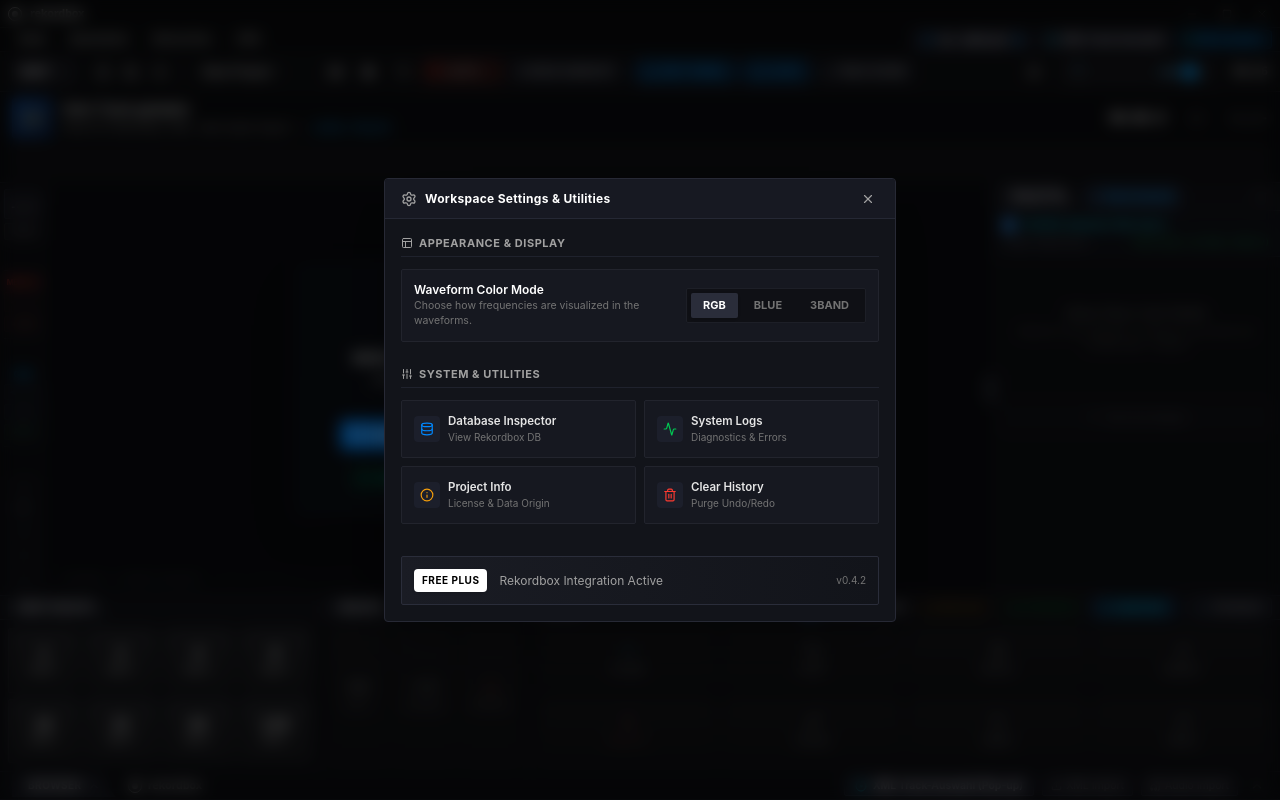
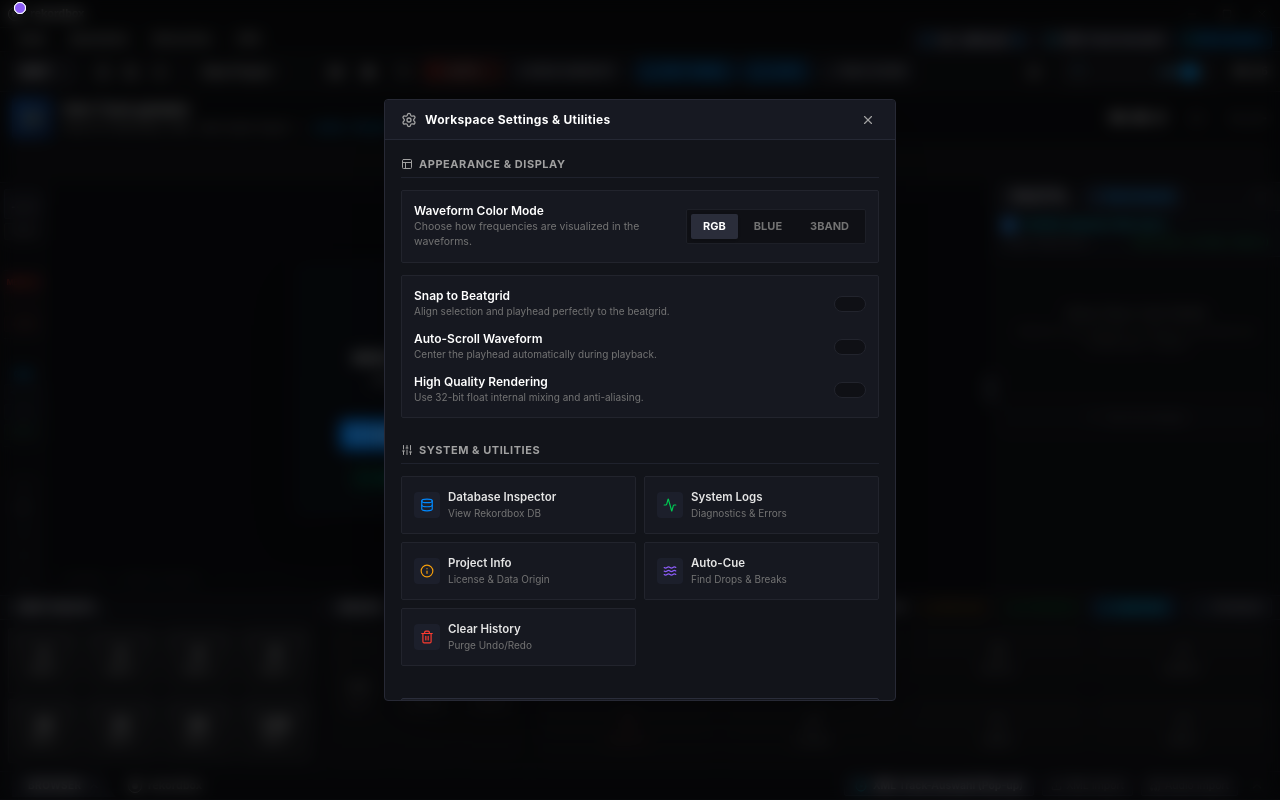
Before and after one commit to Airdox/airdox_editor, a React (Vite) app: page / in a window 1280 px wide. Both pictures are taken after a click on the button 1034 px from the left and 71 px from the top of the page. Built offline with nearby package versions, Linux system fonts and the light colour scheme; a web font is replaced by a local one.

Commit message:
feat: Add Auto-Cue generation and expand settings modal

```diff
--- a/src/App.tsx
+++ b/src/App.tsx
@@ -60,7 +60,7 @@ import { useEditAssistant } from './hooks/useEditAssistant';
 import { logger } from './utils/logger';
 import { ChatbotPalette } from './components/ChatbotPalette';
 import { ChatbotAction, TrackEditorContext } from './types/chatbot';
-import { analyzeTrackForMixIn } from './audio/mixAnalysis';
+import { analyzeTrackForMixIn, generateAutoCuesForTrack } from './audio/mixAnalysis';
 import {
   cloneAudioBuffer,
   executeCopy,
@@ -275,6 +275,9 @@ export default function App() {  // Project state - Stringent Empty Project (Mas
   const [feedbackTelemetry, setFeedbackTelemetry] = useState<OperationTelemetry | null>(null);
   const [feedbackModalOpen, setFeedbackModalOpen] = useState<boolean>(false);
   const [settingsModalOpen, setSettingsModalOpen] = useState<boolean>(false);
+  const [autoScroll, setAutoScroll] = useState<boolean>(true);
+  const [highQualityRendering, setHighQualityRendering] = useState<boolean>(true);
+  const [snapToBeatgrid, setSnapToBeatgrid] = useState<boolean>(true);
   const [systemLogModalOpen, setSystemLogModalOpen] = useState<boolean>(false);
   const [clearHistoryModalOpen, setClearHistoryModalOpen] = useState<boolean>(false);
   const [editAssistantModalOpen, setEditAssistantModalOpen] = useState<boolean>(false);
@@ -855,6 +858,29 @@ export default function App() {  // Project state - Stringent Empty Project (Mas
   };
 
   // BEAT SELECT handler (1, 2, 4, 8, 16, 32, 64, 128 beats)
+  const handleAutoCue = useCallback(() => {
+    if (!activeTrack) return;
+    try {
+      const newCues = generateAutoCuesForTrack(activeTrack);
+
+      if (newCues.length > 0) {
+        setTracks(prev => prev.map(t => {
+          if (t.id === activeTrack.id) {
+            return {
+              ...t,
+              cues: [...t.cues, ...newCues].sort((a, b) => a.position - b.position)
+            };
+          }
+          return t;
+        }));
+
+        logger.info(`Auto-Cue: Generierte ${newCues.length} neue Cue-Punkte (Drops & Breaks) für "${activeTrack.title}"`);
+      }
+    } catch (err: any) {
+      logger.error(`Fehler bei Auto-Cue Generierung: ${err.message}`);
+    }
+  }, [activeTrack]);
+
   const handleBeatSelect = (beats: number) => {
     if (!activeTrack) return;
     const bg = activeTrack.beatGrid;
@@ -2542,8 +2568,18 @@ export default function App() {  // Project state - Stringent Empty Project (Mas
         onOpenDatabaseInspector={() => setDbExtractionModalOpen(true)}
         onOpenSystemLogs={() => setSystemLogModalOpen(true)}
         onClearHistory={() => setClearHistoryModalOpen(true)}
+        onAutoCue={() => {
+          handleAutoCue();
+          setSettingsModalOpen(false);
+        }}
         waveformMode={waveformMode}
         onSetWaveformMode={setWaveformMode}
+        snapToBeatgrid={snapToBeatgrid}
+        onSetSnapToBeatgrid={setSnapToBeatgrid}
+        autoScroll={autoScroll}
+        onSetAutoScroll={setAutoScroll}
+        highQualityRendering={highQualityRendering}
+        onSetHighQualityRendering={setHighQualityRendering}
       />
       {activeTrack && (
         <>
--- a/src/audio/mixAnalysis.ts
+++ b/src/audio/mixAnalysis.ts
@@ -526,3 +526,64 @@ export function createCueForMixIn(
     origin: DataOrigin.USER_EDIT,
   };
 }
+
+/**
+ * Generates Cue Points at prominent track locations (Drops, Breakdowns)
+ * using the phrase structure and energy analysis.
+ */
+export function generateAutoCuesForTrack(track: TrackModel): CuePoint[] {
+  const phrases = resolveTrackPhrases(track);
+  const newCues: CuePoint[] = [];
+  let hotCueIndex = 0; // A, B, C, D...
+  const letters = ['A', 'B', 'C', 'D', 'E', 'F', 'G', 'H'];
+  const colors = {
+    DROP: '#ef4444', // Red
+    CHORUS: '#f59e0b', // Amber
+    BREAKDOWN: '#8b5cf6', // Purple
+    UP: '#10b981', // Green
+  };
+
+  phrases.forEach((phrase) => {
+    // Only target Drops, Breakdowns, Chorus, or Build-ups
+    if (['DROP', 'BREAKDOWN', 'CHORUS', 'UP'].includes(phrase.name)) {
+      if (hotCueIndex < 8) {
+        const slotLetter = letters[hotCueIndex];
+        const color = colors[phrase.name as keyof typeof colors] || '#0088ff';
+        const label = phrase.name === 'BREAKDOWN' ? 'BREAK' : phrase.name;
+
+        newCues.push({
+          id: `auto-cue-${Date.now()}-${phrase.startBar}-${Math.random()}`,
+          name: `${label} (Bar ${phrase.startBar})`,
+          type: 'HOT_CUE',
+          hotCueNum: hotCueIndex,
+          letter: slotLetter,
+          position: phrase.startTime,
+          inMsec: Math.round(phrase.startTime * 1000),
+          barNumber: phrase.startBar,
+          beatNumber: 1,
+          comment: `Auto-generierter Cue-Punkt: ${phrase.name}`,
+          color,
+          origin: DataOrigin.ANALYSIS_CACHE,
+        });
+
+        // Also add a Memory Cue at the exact same location for CDJs
+        newCues.push({
+          id: `auto-cue-mem-${Date.now()}-${phrase.startBar}-${Math.random()}`,
+          name: `${label} (Bar ${phrase.startBar})`,
+          type: 'MEMORY',
+          position: phrase.startTime,
+          inMsec: Math.round(phrase.startTime * 1000),
+          barNumber: phrase.startBar,
+          beatNumber: 1,
+          comment: `Auto-generierter Memory-Cue: ${phrase.name}`,
+          color,
+          origin: DataOrigin.ANALYSIS_CACHE,
+        });
+
+        hotCueIndex++;
+      }
+    }
+  });
+
+  return newCues;
+}
--- a/src/components/Modals/WorkspaceSettingsModal.tsx
+++ b/src/components/Modals/WorkspaceSettingsModal.tsx
@@ -8,9 +8,16 @@ interface WorkspaceSettingsModalProps {
   onShowInfo: () => void;
   onOpenDatabaseInspector?: () => void;
   onOpenSystemLogs?: () => void;
+  onAutoCue?: () => void;
   onClearHistory?: () => void;
   waveformMode: WaveformMode;
   onSetWaveformMode: (mode: WaveformMode) => void;
+  snapToBeatgrid: boolean;
+  onSetSnapToBeatgrid: (val: boolean) => void;
+  autoScroll: boolean;
+  onSetAutoScroll: (val: boolean) => void;
+  highQualityRendering: boolean;
+  onSetHighQualityRendering: (val: boolean) => void;
 }
 
 export const WorkspaceSettingsModal: React.FC<WorkspaceSettingsModalProps> = ({
@@ -19,9 +26,16 @@ export const WorkspaceSettingsModal: React.FC<WorkspaceSettingsModalProps> = ({
   onShowInfo,
   onOpenDatabaseInspector,
   onOpenSystemLogs,
+  onAutoCue,
   onClearHistory,
   waveformMode,
   onSetWaveformMode,
+  snapToBeatgrid,
+  onSetSnapToBeatgrid,
+  autoScroll,
+  onSetAutoScroll,
+  highQualityRendering,
+  onSetHighQualityRendering,
 }) => {
   if (!isOpen) return null;
 
@@ -76,6 +90,41 @@ export const WorkspaceSettingsModal: React.FC<WorkspaceSettingsModalProps> = ({
                 ))}
               </div>
             </div>
+
+            <div className="bg-[#161820] border border-[#22242d] rounded-xs p-3 space-y-3">
+              <div className="flex items-center justify-between">
+                <div>
+                  <div className="text-xs font-semibold text-white">Snap to Beatgrid</div>
+                  <div className="text-[10px] text-neutral-500">Align selection and playhead perfectly to the beatgrid.</div>
+                </div>
+                <label className="flex items-center cursor-pointer">
+                  <input type="checkbox" className="sr-only peer" checked={snapToBeatgrid} onChange={(e) => onSetSnapToBeatgrid(e.target.checked)} />
+                  <div className="w-8 h-4 bg-[#0f1015] border border-[#22242d] peer-focus:outline-none rounded-full peer peer-checked:after:translate-x-full peer-checked:after:border-white after:content-[''] after:absolute after:top-[2px] after:left-[2px] after:bg-neutral-400 peer-checked:after:bg-[#0088ff] after:border-neutral-500 after:border after:rounded-full after:h-3 after:w-3 after:transition-all"></div>
+                </label>
+              </div>
+
+              <div className="flex items-center justify-between">
+                <div>
+                  <div className="text-xs font-semibold text-white">Auto-Scroll Waveform</div>
+                  <div className="text-[10px] text-neutral-500">Center the playhead automatically during playback.</div>
+                </div>
+                <label className="flex items-center cursor-pointer">
+                  <input type="checkbox" className="sr-only peer" checked={autoScroll} onChange={(e) => onSetAutoScroll(e.target.checked)} />
+                  <div className="w-8 h-4 bg-[#0f1015] border border-[#22242d] peer-focus:outline-none rounded-full peer peer-checked:after:translate-x-full peer-checked:after:border-white after:content-[''] after:absolute after:top-[2px] after:left-[2px] after:bg-neutral-400 peer-checked:after:bg-[#00c853] after:border-neutral-500 after:border after:rounded-full after:h-3 after:w-3 after:transition-all"></div>
+                </label>
+              </div>
+
+              <div className="flex items-center justify-between">
+                <div>
+                  <div className="text-xs font-semibold text-white">High Quality Rendering</div>
+                  <div className="text-[10px] text-neutral-500">Use 32-bit float internal mixing and anti-aliasing.</div>
+                </div>
+                <label className="flex items-center cursor-pointer">
+                  <input type="checkbox" className="sr-only peer" checked={highQualityRendering} onChange={(e) => onSetHighQualityRendering(e.target.checked)} />
+                  <div className="w-8 h-4 bg-[#0f1015] border border-[#22242d] peer-focus:outline-none rounded-full peer peer-checked:after:translate-x-full peer-checked:after:border-white after:content-[''] after:absolute after:top-[2px] after:left-[2px] after:bg-neutral-400 peer-checked:after:bg-[#8b5cf6] after:border-neutral-500 after:border after:rounded-full after:h-3 after:w-3 after:transition-all"></div>
+                </label>
+              </div>
+            </div>
           </div>
 
           {/* Section: Advanced Utilities */}
@@ -126,6 +175,19 @@ export const WorkspaceSettingsModal: React.FC<WorkspaceSettingsModalProps> = ({
               </button>
 
               <button
+                onClick={() => { onClose(); onAutoCue?.(); }}
+                className="flex items-center space-x-2 bg-[#161820] border border-[#22242d] hover:border-[#383d4e] p-3 rounded-xs text-left transition-colors group"
+              >
+                <div className="p-1.5 bg-[#1c1f2b] rounded text-[#8b5cf6] group-hover:bg-[#8b5cf6] group-hover:text-white transition-colors">
+                  <Waves size={14} />
+                </div>
+                <div>
+                  <div className="text-[11.5px] font-semibold text-neutral-200 group-hover:text-white">Auto-Cue</div>
+                  <div className="text-[10px] text-neutral-500">Find Drops & Breaks</div>
+                </div>
+              </button>
+
+              <button
                 onClick={() => { onClose(); onClearHistory?.(); }}
                 className="flex items-center space-x-2 bg-[#161820] border border-[#22242d] hover:border-[#383d4e] p-3 rounded-xs text-left transition-colors group"
               >
--- /dev/null
+++ b/test_analysis.ts
@@ -0,0 +1 @@
+export function test() {}
```
Also changed, not shown: rekordbox_edit.png (added), 1 other file (tests, documents, lock files or other folders).
